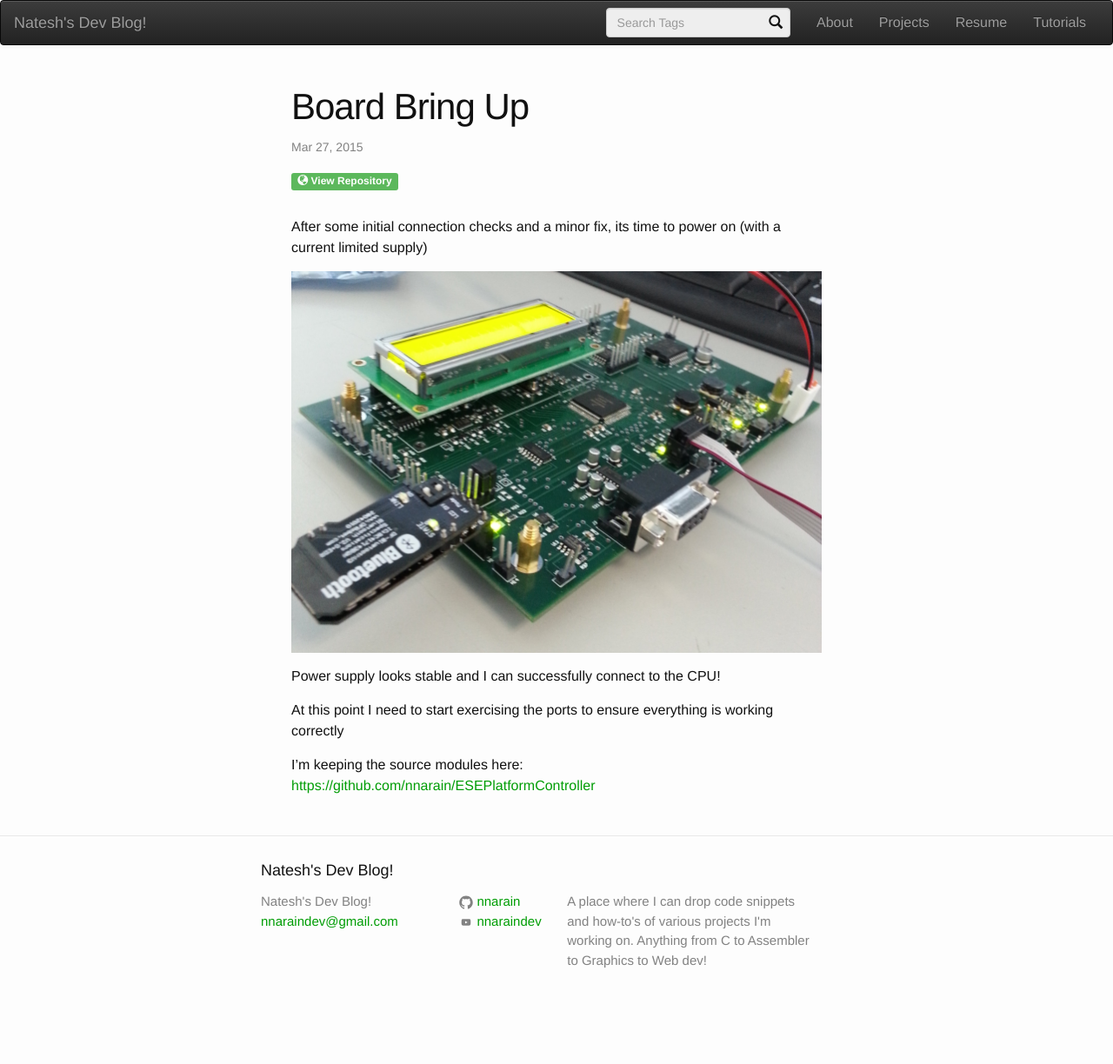
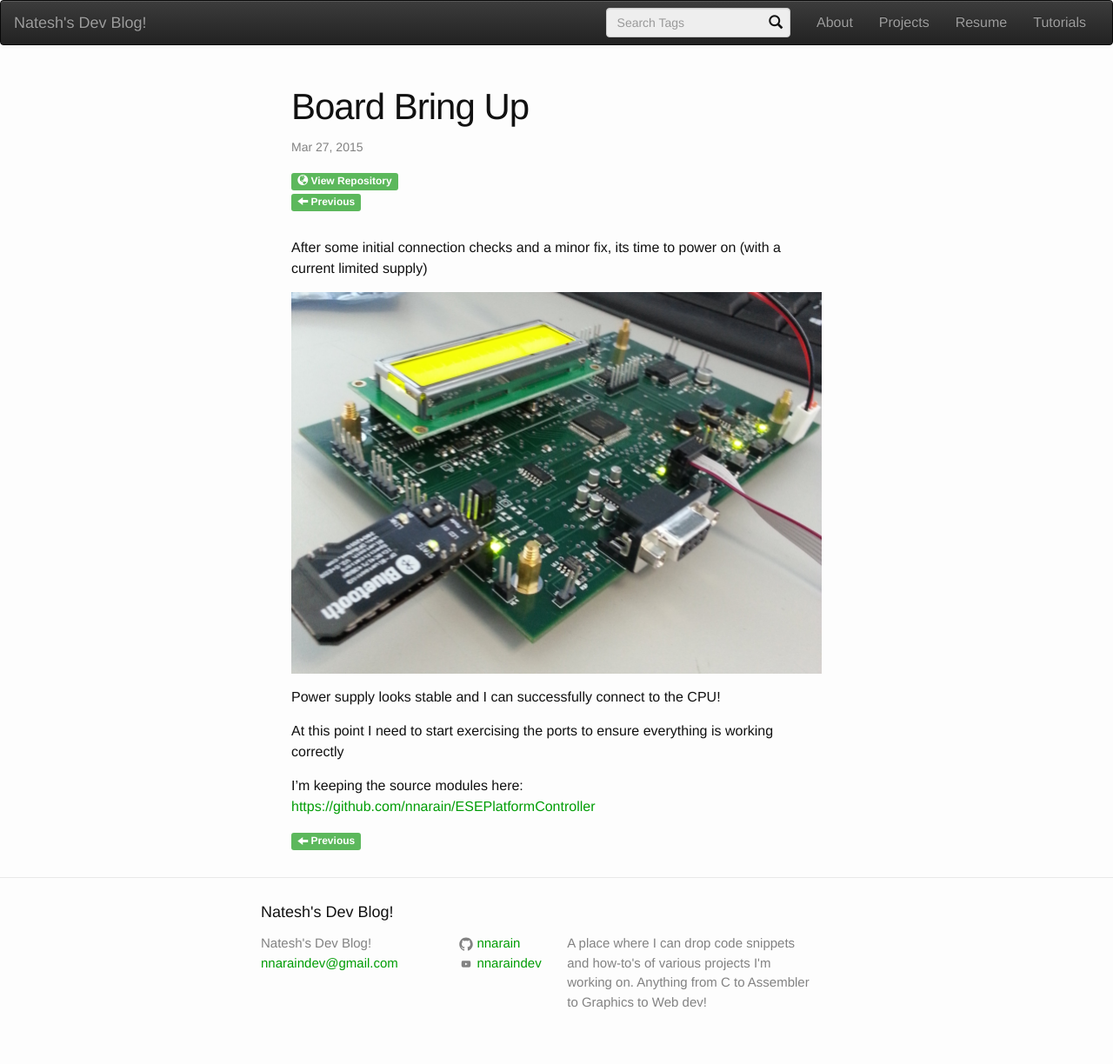
Before and after one commit to nnarain/nnarain.github.io, a Jekyll site: the page built from _posts/2015-03-27-Board Bring Up.md, in a window 1280 px wide. Shown: the whole page at 87% size. Built offline with Jekyll 4.4.1, drawn with Linux system fonts in a browser that asks for light colours; before the commit the page ends 1176 px from its top, so only the background shows below that.

Commit message:
added prev\next link to some posts

```diff
--- a/_layouts/post.html
+++ b/_layouts/post.html
@@ -17,7 +17,7 @@
                 {% endif %}
 
                 {% if page.prev_post %}
-                    <a href="/{{page.prev_post | replace: '-', '/'}}.html"><span class="label label-success"><i class="glyphicon glyphicon-arrow-right"></i> Previous</span></a>
+                    <a href="/{{page.prev_post | replace: '-', '/'}}.html"><span class="label label-success"><i class="glyphicon glyphicon-arrow-left"></i> Previous</span></a>
                 {% endif %}
                 {% if page.next_post %}
                     <a href="/{{page.next_post | replace: '-', '/'}}.html"><span class="label label-success">Next <i class="glyphicon glyphicon-arrow-right"></i></span></a>
@@ -30,7 +30,7 @@
             </article>
 
             {% if page.prev_post %}
-                <a href="/{{page.prev_post | replace: '-', '/'}}.html"><span class="label label-success"><i class="glyphicon glyphicon-arrow-right"></i> Previous</span></a>
+                <a href="/{{page.prev_post | replace: '-', '/'}}.html"><span class="label label-success"><i class="glyphicon glyphicon-arrow-left"></i> Previous</span></a>
             {% endif %}
             {% if page.next_post %}
                 <a href="/{{page.next_post | replace: '-', '/'}}.html"><span class="label label-success">Next <i class="glyphicon glyphicon-arrow-right"></i></span></a>
```
Also changed, not shown: _posts/2015-03-18-Board Assembly!!!.md (+2 -0 lines), _posts/2015-03-27-Board Bring Up.md (+2 -0 lines).
